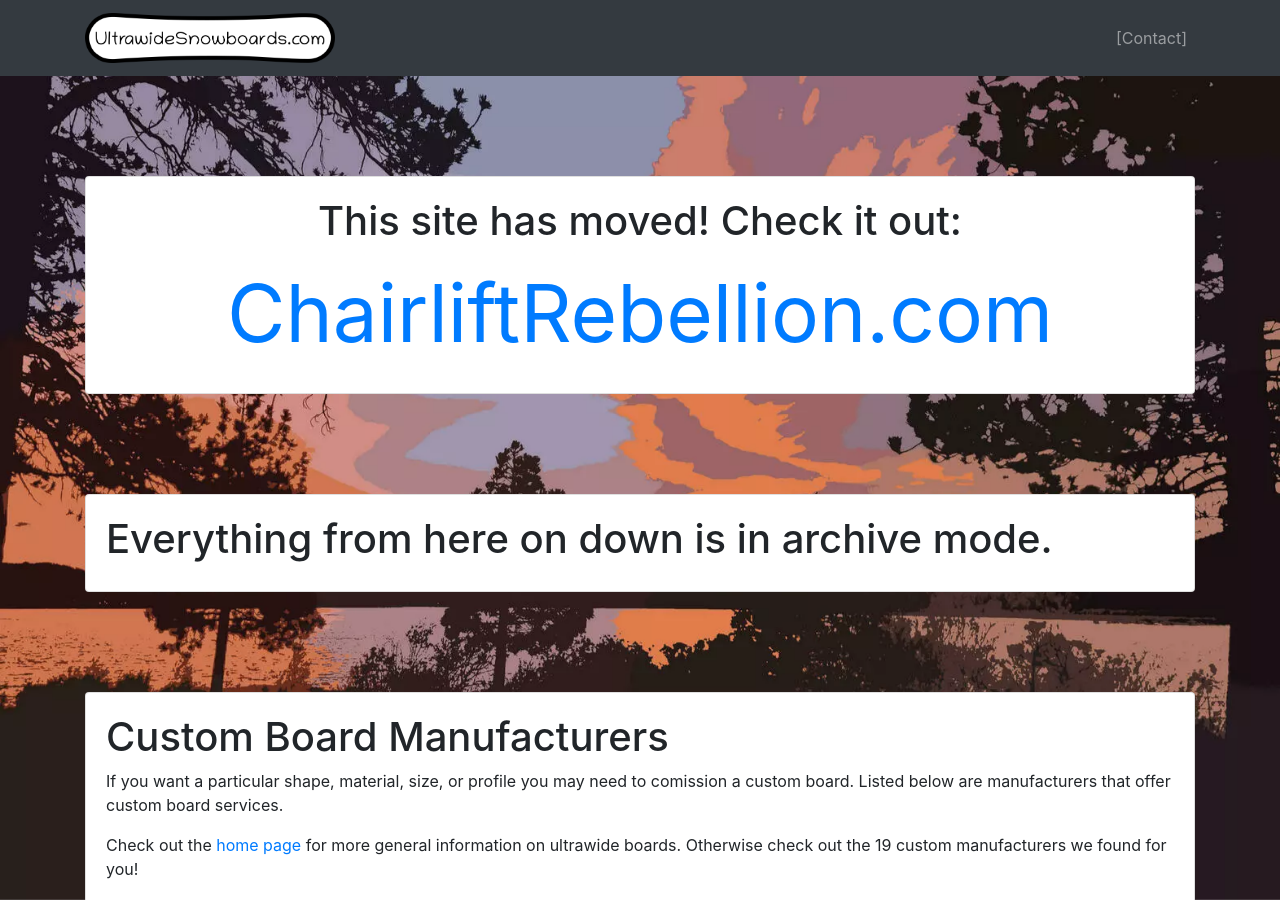
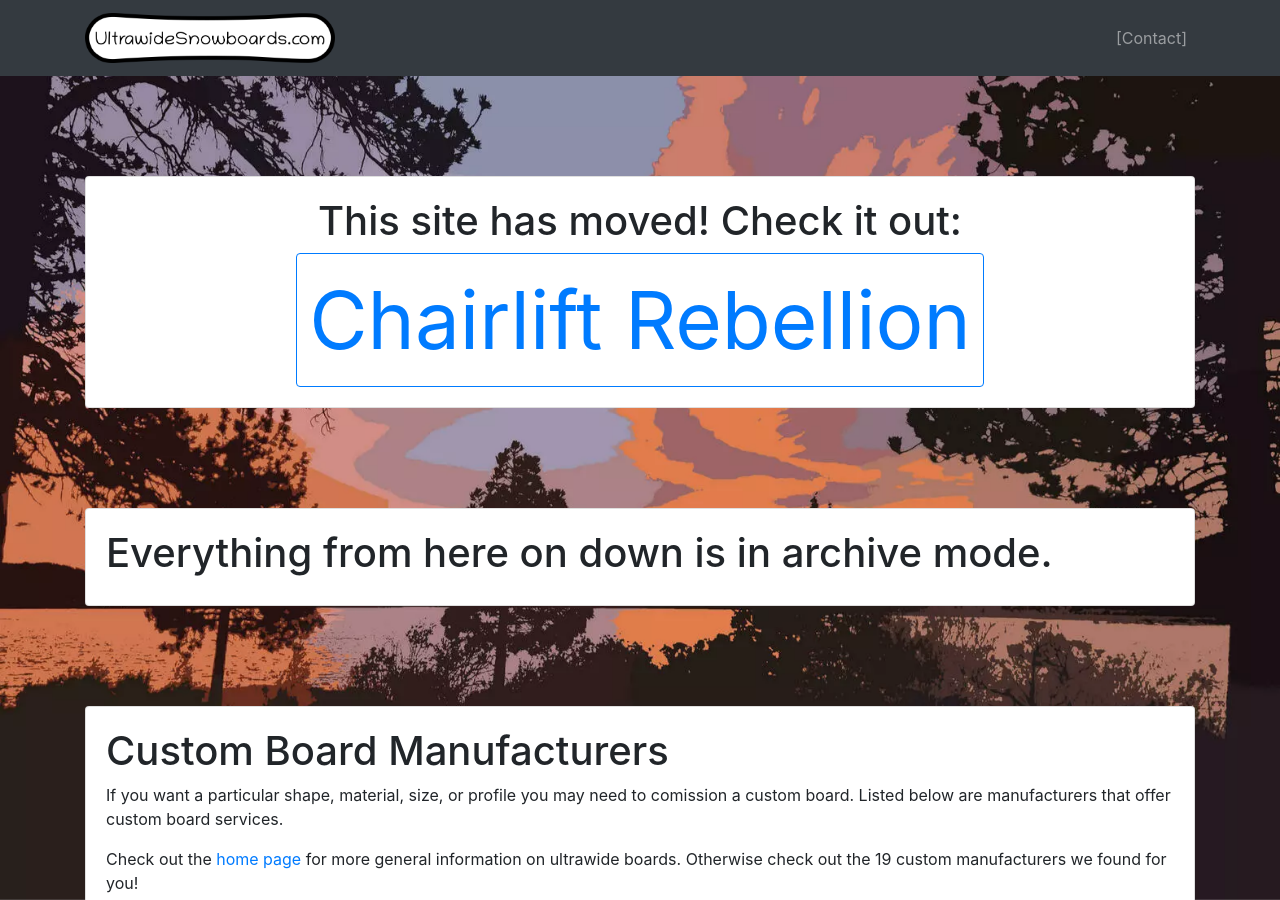
Before and after one commit to UltrawideSnowboards/ultrawidesnowboards.com, a Jekyll site: the page built from customboards.html, in a window 1280 px wide and 900 px high. Built offline with Jekyll 4.4.1, drawn with Linux system fonts in a browser that asks for light colours.

Commit message:
Fix the redirect link display

```diff
--- a/_layouts/archive.html
+++ b/_layouts/archive.html
@@ -11,7 +11,7 @@
                     <h1>This site has moved! Check it out:</h1>
                 </div>
                 <div class="d-flex justify-content-center">
-                    <a class="link-dark" href="https://chairliftrebellion.com/ultrawide" style="font-size: 5rem;">ChairliftRebellion.com</a>
+                    <a class="btn btn-outline-primary" href="https://chairliftrebellion.com/ultrawide" style="font-size: 5rem;">Chairlift Rebellion</a>
                 </div>
             </div>
         </div>
--- a/_layouts/home.html
+++ b/_layouts/home.html
@@ -11,7 +11,7 @@
                     <h1>This site has moved! Check it out:</h1>
                 </div>
                 <div class="d-flex justify-content-center">
-                    <a class="link-dark" href="https://chairliftrebellion.com/ultrawide" style="font-size: 5rem;">ChairliftRebellion.com</a>
+                    <a class="btn btn-outline-primary" href="https://chairliftrebellion.com/ultrawide" style="font-size: 5rem;">Chairlift Rebellion</a>
                 </div>
 
                 <br><br><br><br><br>
--- a/customboards.html
+++ b/customboards.html
@@ -11,7 +11,7 @@
                     <h1>This site has moved! Check it out:</h1>
                 </div>
                 <div class="d-flex justify-content-center">
-                    <a class="link-dark" href="https://chairliftrebellion.com/ultrawide" style="font-size: 5rem;">ChairliftRebellion.com</a>
+                    <a class="btn btn-outline-primary" href="https://chairliftrebellion.com/ultrawide" style="font-size: 5rem;">Chairlift Rebellion</a>
                 </div>
             </div>
         </div>
--- a/splitboards.html
+++ b/splitboards.html
@@ -11,7 +11,7 @@
                     <h1>This site has moved! Check it out:</h1>
                 </div>
                 <div class="d-flex justify-content-center">
-                    <a class="link-dark" href="https://chairliftrebellion.com/ultrawide" style="font-size: 5rem;">ChairliftRebellion.com</a>
+                    <a class="btn btn-outline-primary" href="https://chairliftrebellion.com/ultrawide" style="font-size: 5rem;">Chairlift Rebellion</a>
                 </div>
             </div>
         </div>
```
